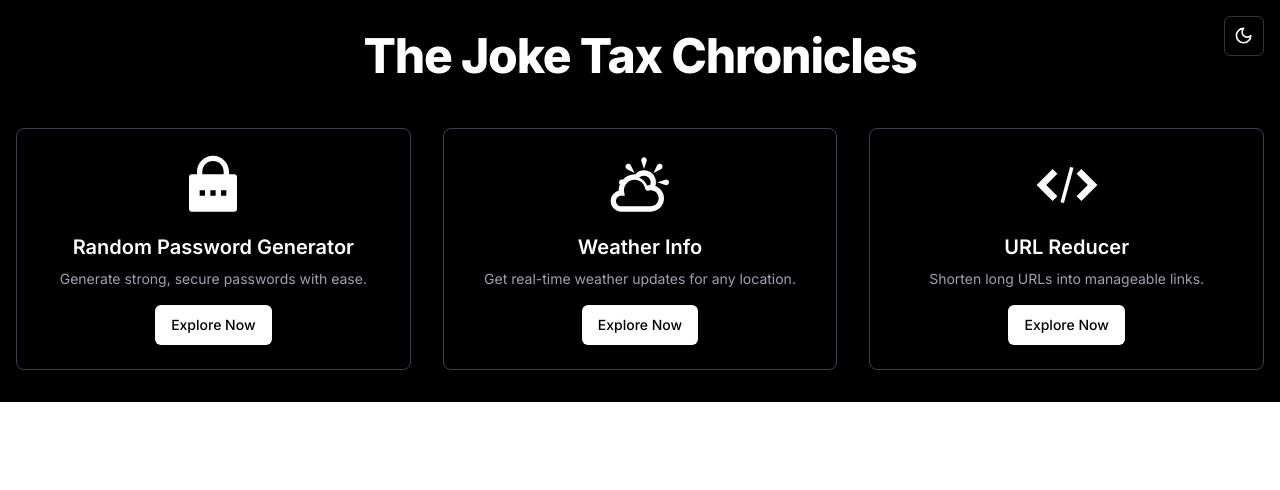
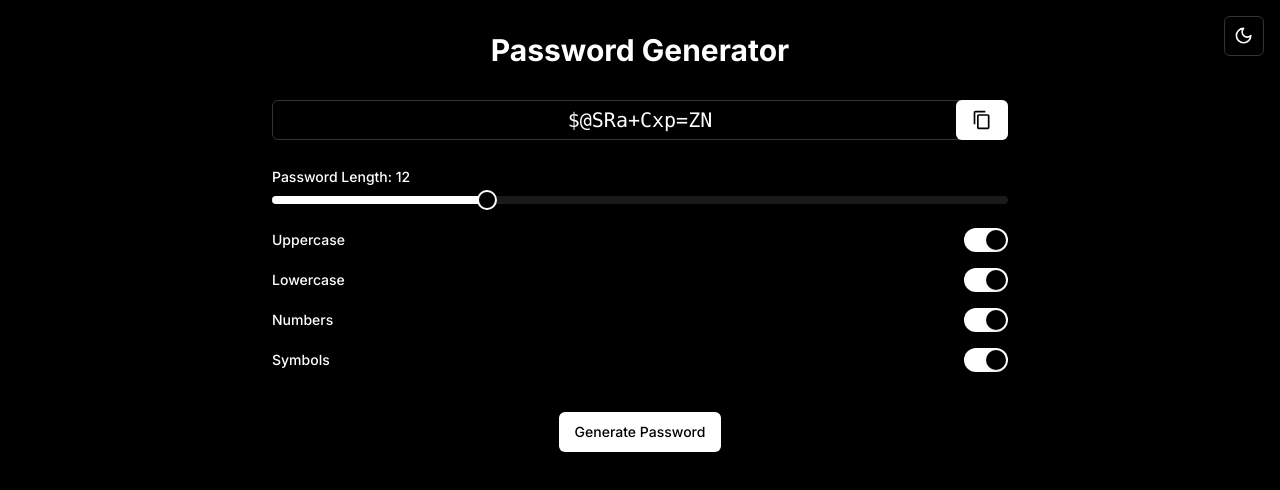
Before and after one commit to nahyan0077/utility-app, a React (Vite) app: page /generate-password in a window 1280 px wide. Shown: the top 490 px of the page. Built offline with nearby package versions, Linux system fonts and the light colour scheme.

Commit message:
feat: generate password fucntion setup

```diff
--- a/package.json
+++ b/package.json
@@ -20,6 +20,7 @@
     "react": "^18.3.1",
     "react-dom": "^18.3.1",
     "react-icons": "^5.2.1",
+    "react-router-dom": "^6.25.1",
     "sonner": "^1.5.0",
     "tailwind-merge": "^2.4.0",
     "tailwindcss-animate": "^1.0.7"
--- a/src/App.tsx
+++ b/src/App.tsx
@@ -1,19 +1,24 @@
-import './App.css'
+import "./App.css";
+import { BrowserRouter as Router, Route, Routes } from 'react-router-dom';
+import { HomePage } from "./pages/HomePage";
+import { PasswordGeneratePage } from "./pages/PasswordGeneratePage";
 
-import { HomePage } from './pages/HomePage'
+function App() {
+  return (
+    <>
+    <Router>
+      <Routes >
+        <Route path="/"  element={ <HomePage /> } />
+        <Route path="/generate-password"  element={ <PasswordGeneratePage /> } />
+
+      </Routes>
 
 
+    </Router>
 
-function App() {
-
-
-  return (
-    <>
-
-      <HomePage />
       {/* <PasswordGenerator /> */}
     </>
-  )
+  );
 }
 
-export default App
+export default App;
--- a/src/components/features/PasswordGenerator.tsx
+++ b/src/components/features/PasswordGenerator.tsx
@@ -1,38 +1,62 @@
-import React, { useState } from 'react';
+import React, { useEffect, useState } from "react";
 import { Button } from "../ui/button";
 import { Slider } from "../ui/slider";
 import { Input } from "../ui/input";
 import { Switch } from "../ui/switch";
-import { toast } from 'sonner';
+import { toast } from "sonner";
+import { MdContentCopy } from "react-icons/md";
+import { generatePassword } from "@/utils/generatePassword";
 
 export const PasswordGenerator: React.FC = () => {
-  const [password, setPassword] = useState('');
+
+    const [password, setPassword] = useState("");
     const [length, setLength] = useState(12);
     const [options, setOptions] = useState({
       uppercase: true,
       lowercase: true,
       numbers: true,
-    symbols: true
+      symbols: true,
     });
+    useEffect(()=>{
+        let genPassword = generatePassword(
+            length,
+            options.uppercase,
+            options.lowercase,
+            options.numbers,
+            options.symbols
+          );
+          setPassword(genPassword);
+    },[length,options])
+
 
   const handleOptionChange = (option: keyof typeof options) => {
-    setOptions(prev => ({ ...prev, [option]: !prev[option] }));
+    setOptions((prev) => ({ ...prev, [option]: !prev[option] }));
   };
 
-  const generatePassword = () => {
-    // Password generation logic would go here
-    setPassword('Generated Password');
+  const handleGeneratePassword = () => {
+
+    let genPassword = generatePassword(
+      length,
+      options.uppercase,
+      options.lowercase,
+      options.numbers,
+      options.symbols
+    );
+
+    setPassword(genPassword);
   };
 
   const copyToClipboard = () => {
     navigator.clipboard.writeText(password).then(() => {
-      toast('Password copied to clipboard');
+      toast("Password copied to clipboard");
     });
   };
 
   return (
     <div className="container mx-auto px-4 py-8 max-w-3xl min-h-screen ">
-      <h1 className="text-3xl font-bold text-center mb-8">Password Generator</h1>
+      <h1 className="text-3xl font-bold text-center mb-8">
+        Password Generator
+      </h1>
 
       <div className="flex flex-col space-y-6 justify-center items-center">
         <div className="w-full space-y-2">
@@ -41,26 +65,21 @@ export const PasswordGenerator: React.FC = () => {
               type="text"
               value={password}
               readOnly
-              className="w-full text-center font-mono"
+              className="w-full text-center font-mono text-xl"
               placeholder="Your password will appear here"
             />
             <Button
               onClick={copyToClipboard}
-              className="absolute right-0 top-0 h-full px-4"
-            >
-              Copy
+              className="absolute right-0 top-0 h-full px-4">
+              <MdContentCopy size={20} />
             </Button>
-          </div>
-          <div className='flex justify-center' >
-          <Button onClick={generatePassword} className="w-1/2 mt-4 ">
-            Generate Password
-          </Button>
-
           </div>
         </div>
 
         <div className="w-full space-y-2">
-          <label className="text-sm font-medium">Password Length: {length}</label>
+          <label className="text-sm font-medium">
+            Password Length: {length}
+          </label>
           <Slider
             value={[length]}
             onValueChange={([value]) => setLength(value)}
@@ -79,10 +98,17 @@ export const PasswordGenerator: React.FC = () => {
               <Switch
                 id={key}
                 checked={value}
-                onCheckedChange={() => handleOptionChange(key as keyof typeof options)}
+                onCheckedChange={() =>
+                  handleOptionChange(key as keyof typeof options)
+                }
               />
             </div>
           ))}
+        </div>
+        <div className="flex justify-center">
+          <Button onClick={handleGeneratePassword} className="w-full mt-4 ">
+            Generate Password
+          </Button>
         </div>
       </div>
     </div>
--- a/src/components/home/Home.tsx
+++ b/src/components/home/Home.tsx
@@ -3,12 +3,17 @@ import { Button } from "../ui/button";
 import { RiLockPasswordFill } from "react-icons/ri";
 import { TiWeatherPartlySunny } from "react-icons/ti";
 import { ImEmbed2 } from "react-icons/im";
+import { useNavigate } from "react-router-dom";
+
 
 export const Home: React.FC = () => {
+    const navigate = useNavigate()
+
+
   return (
     <>
 
-      <div className="container mx-auto px-4 py-8">
+      <div className="container mx-auto px-4 py-8 min-h-screen">
         <header className="flex justify-center items-center mb-12">
           <h1 className="text-3xl sm:text-4xl lg:text-5xl font-extrabold tracking-tight">
             The Joke Tax Chronicles
@@ -22,16 +27,19 @@ export const Home: React.FC = () => {
                 icon: <RiLockPasswordFill className="w-16 h-16 mb-4" />,
                 title: "Random Password Generator",
                 description: "Generate strong, secure passwords with ease.",
+                navigateTo:'generate-password'
               },
               {
                 icon: <TiWeatherPartlySunny className="w-16 h-16 mb-4" />,
                 title: "Weather Info",
                 description: "Get real-time weather updates for any location.",
+                navigateTo:'generate-password'
               },
               {
                 icon: <ImEmbed2 className="w-16 h-16 mb-4" />,
                 title: "URL Reducer",
                 description: "Shorten long URLs into manageable links.",
+                navigateTo:'generate-password'
               },
             ].map((card, index) => (
               <div
@@ -42,7 +50,7 @@ export const Home: React.FC = () => {
                 <p className="text-gray-600 dark:text-gray-400 text-sm mb-4 text-center">
                   {card.description}
                 </p>
-                <Button>Explore Now</Button>
+                <Button onClick={()=>navigate(`/${card.navigateTo}`)} >Explore Now</Button>
               </div>
             ))}
           </div>
--- a/src/components/ui/input.tsx
+++ b/src/components/ui/input.tsx
@@ -1,9 +1,8 @@
-import * as React from "react"
+import * as React from "react";
 
-import { cn } from "@/lib/utils"
+import { cn } from "@/lib/utils";
 
-export interface InputProps
-  extends React.InputHTMLAttributes<HTMLInputElement> {}
+export interface InputProps extends React.InputHTMLAttributes<HTMLInputElement> {}
 
 const Input = React.forwardRef<HTMLInputElement, InputProps>(
   ({ className, type, ...props }, ref) => {
@@ -11,15 +10,16 @@ const Input = React.forwardRef<HTMLInputElement, InputProps>(
       <input
         type={type}
         className={cn(
-          "flex h-10 w-full rounded-md border border-input bg-background px-3 py-2 text-sm ring-offset-background file:border-0 file:bg-transparent file:text-sm file:font-medium placeholder:text-muted-foreground focus-visible:outline-none focus-visible:ring-2 focus-visible:ring-ring focus-visible:ring-offset-2 disabled:cursor-not-allowed disabled:opacity-50",
+          "flex h-10 w-full rounded-md border border-input bg-background px-3 py-2 text-sm ring-offset-background file:border-0 file:bg-transparent file:text-sm file:font-medium placeholder:text-muted-foreground disabled:cursor-not-allowed disabled:opacity-50",
+          "focus:outline-none focus:ring-0",
           className
         )}
         ref={ref}
         {...props}
       />
-    )
+    );
   }
-)
-Input.displayName = "Input"
+);
+Input.displayName = "Input";
 
-export { Input }
+export { Input };
--- a/src/main.tsx
+++ b/src/main.tsx
@@ -5,9 +5,10 @@ import "./index.css";
 import { ThemeProvider } from "./components/ui/theme-provider.tsx";
 import { Toaster } from "sonner";
 
+
 ReactDOM.createRoot(document.getElementById("root")!).render(
   <React.StrictMode>
-    <Toaster position="top-center" />
+    <Toaster />
     <ThemeProvider defaultTheme="dark" storageKey="vite-ui-theme">
       <App />
     </ThemeProvider>
--- /dev/null
+++ b/src/utils/generatePassword.ts
@@ -0,0 +1,28 @@
+export const generatePassword = (
+  passwordLength: number,
+  includeUppercase: boolean,
+  includeLowercase: boolean,
+  includeSymbols: boolean,
+  includeNumbers: boolean
+) => {
+  const lowercaseChars = "abcdefghijklmnopqrstuvwxyz";
+  const uppercaseChars = "ABCDEFGHIJKLMNOPQRSTUVWXYZ";
+  const numberChars = "012345679";
+  const symbolChars = "!@#$%^&*()_+-=";
+
+  let allowedChars = "";
+  let password = "";
+
+  allowedChars += includeUppercase ? uppercaseChars : "";
+  allowedChars += includeLowercase ? lowercaseChars : "";
+  allowedChars += includeSymbols ? symbolChars : "";
+  allowedChars += includeNumbers ? numberChars : "";
+
+    for(let i = 0; i < passwordLength; i++){
+        let randomIndex = Math.floor(Math.random() * allowedChars.length)
+        password += allowedChars[randomIndex]
+    }
+
+    return password
+
+};
```
Also changed, not shown: 1 other file (tests, documents, lock files or other folders). Lines whose indentation alone changed are shown as unchanged.
